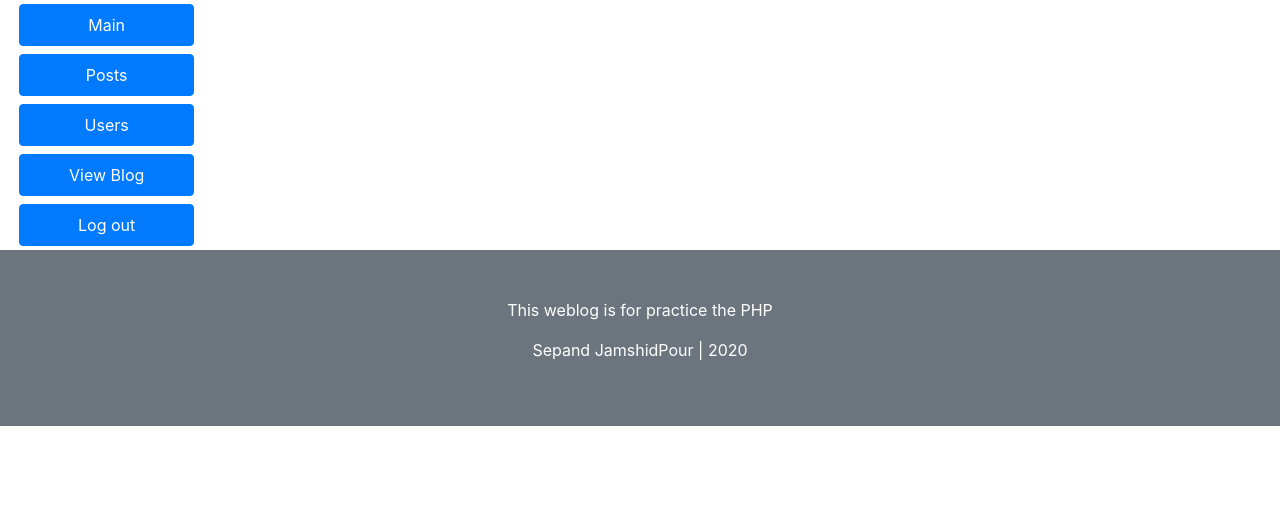
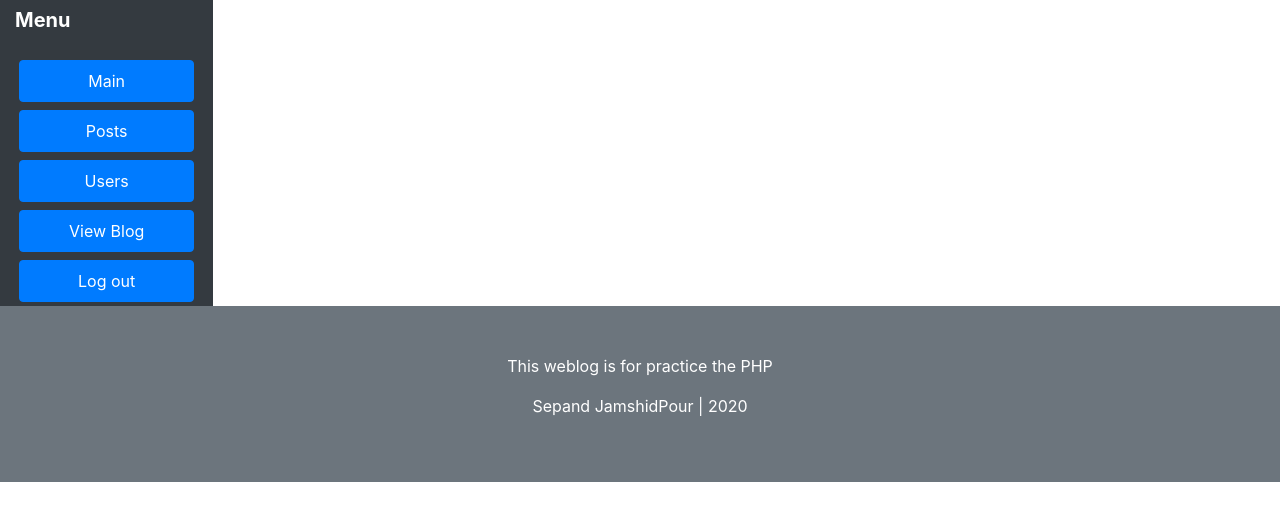
Before and after one commit to SepandJP/Simple_Blog, a PHP site: page /admin/index.php in a window 1280 px wide. Shown: the top 521 px of the page. Run offline with PHP 8.4, Linux system fonts and the light colour scheme; the visitor is signed in with stand-in values (Sample User, id 1).

Commit message:
change navbar background color

```diff
--- a/admin/menu.php
+++ b/admin/menu.php
@@ -3,8 +3,11 @@
 <!--    <p>Logged in as --><?php //=$_SESSION['username'];?><!--</p>-->
 </header>
 
-<div class="col-2">
-    <nav>
+<div class="col-sm-2 bg-dark h-auto">
+
+    <p class="navbar-brand text-white font-weight-bold">Menu</p>
+
+    <nav class="align-middle">
         <ul class="nav flex-column">
             <li class="nav-item active m-1">
                 <a href="index.php" class="nav-link btn btn-primary">Main</a>
```
